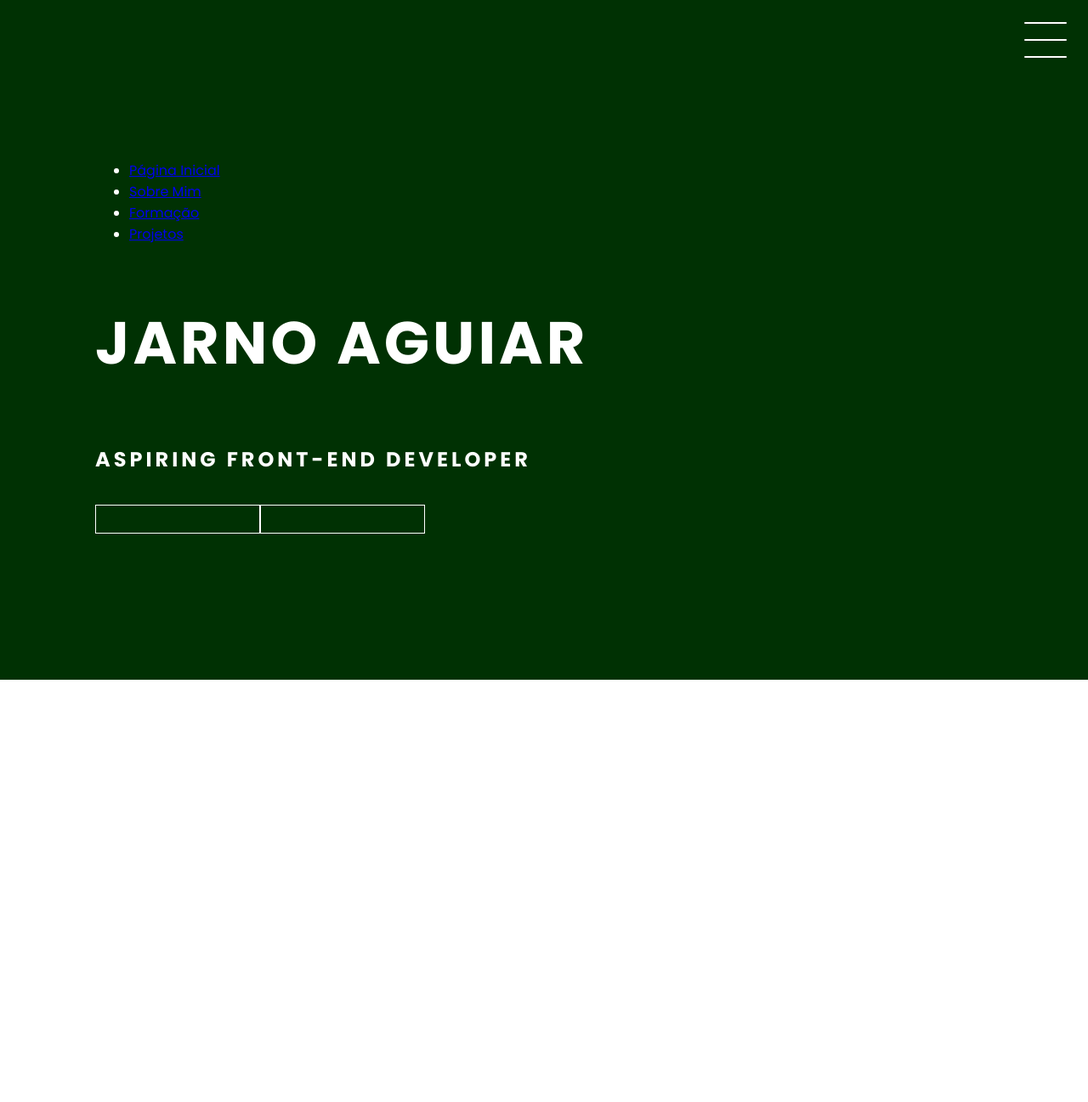
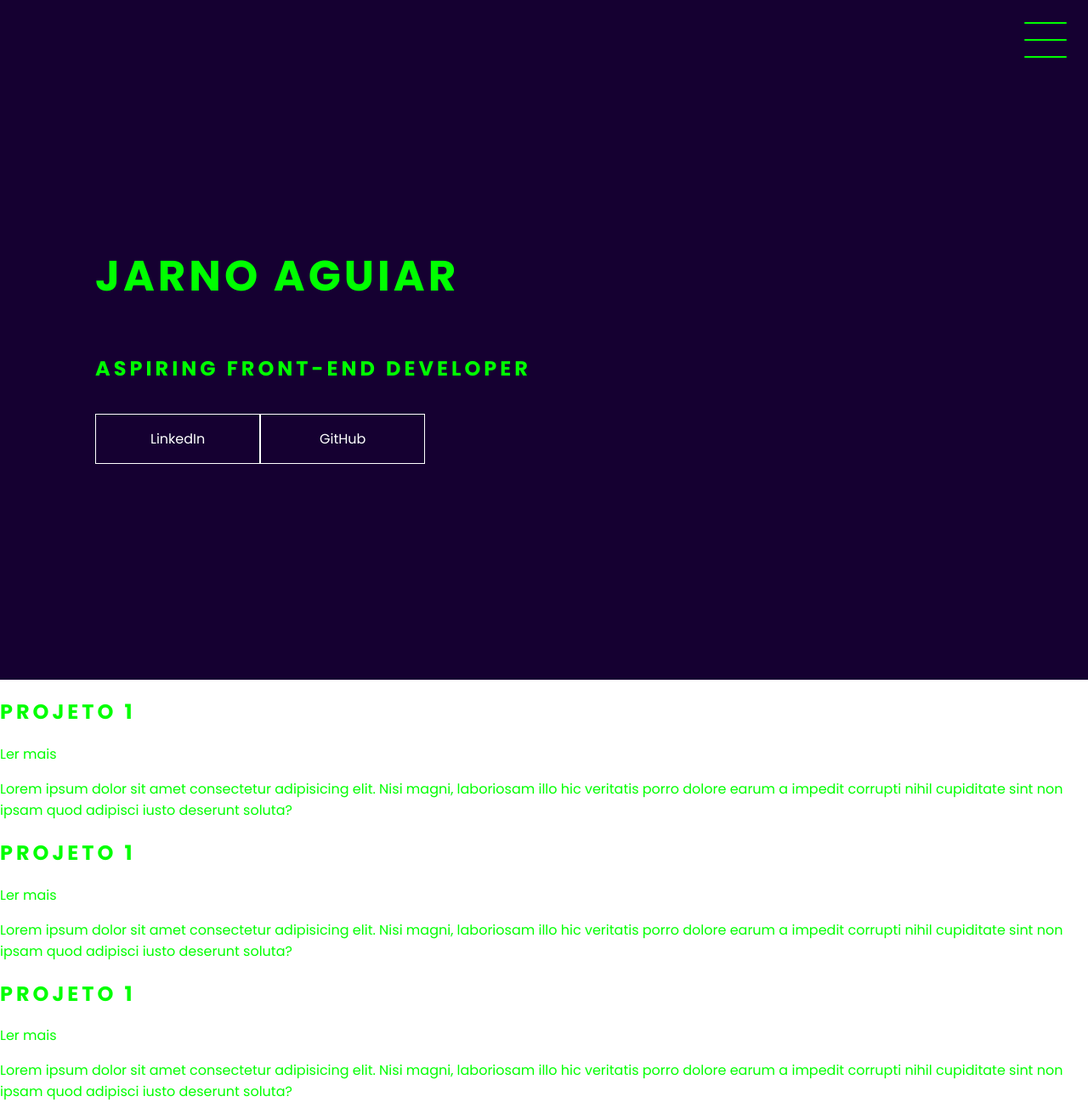
Before and after one commit to JarnoJLA/Porttfodace, a plain HTML site: page TESTE HTML/index.html in a window 1280 px wide. Shown: the whole page at 85% size. Before the commit the page ends 800 px from the top, so only its background shows below. Drawn offline with Linux system fonts and the light colour scheme.

Commit message:
Add files via upload

```diff
--- a/TESTE HTML/index.html
+++ b/TESTE HTML/index.html
@@ -12,7 +12,7 @@
 <body>
     <header class="header-container">
         <div class="header">
-             <div class="checkbox-container"></div>
+            <div class="checkbox-container">
                 <div class="checkbox-wrapper">
                     <input type="checkbox" id="toggle">
                     <label class="checkbox" for="toggle">
@@ -21,7 +21,7 @@
                         <div class="trace"></div>
                     </label>
                     <div class="menu"></div>
-                 <nav class="menu-item">
+                    <nav class="menu-items">
                         <ul>
                             <li>
                                 <a href="#">Página Inicial</a>
@@ -39,17 +39,56 @@
                     </nav>
                 </div>
             </div>
+        </div>
         <h1>Jarno Aguiar</h1>
         <h2>Aspiring front-end developer
         </h2>
+
         <div class="social-media">
-             <a href="#"></a>
-             <a href="#"></a>
+            <a href="#">LinkedIn</a>
+            <a href="#">GitHub</a>
         </div>
+
     </header>
     <main class="container">
+        <div class="card-container">
+            <div class="card">
+                <div class="card-wrapper">
+                    <h2>Projeto 1</h2>
+                    <p>Ler mais</p>
+                </div>
+            </div>
+            <div class="card-text">Lorem ipsum dolor sit amet consectetur adipisicing elit. Nisi magni, laboriosam illo
+                hic veritatis porro dolore earum a impedit corrupti nihil cupiditate sint non ipsam quod adipisci iusto
+                deserunt soluta?
+            </div>
+        </div>
+        <div class="card-container">
+            <div class="card">
+                <div class="card-wrapper">
+                    <h2>Projeto 1</h2>
+                    <p>Ler mais</p>
+                </div>
+            </div>
+            <div class="card-text">Lorem ipsum dolor sit amet consectetur adipisicing elit. Nisi magni, laboriosam illo
+                hic veritatis porro dolore earum a impedit corrupti nihil cupiditate sint non ipsam quod adipisci iusto
+                deserunt soluta?
+            </div>
+        </div>
+        <div class="card-container">
+            <div class="card">
+                <div class="card-wrapper">
+                    <h2>Projeto 1</h2>
+                    <p>Ler mais</p>
+                </div>
+            </div>
+            <div class="card-text">Lorem ipsum dolor sit amet consectetur adipisicing elit. Nisi magni, laboriosam illo
+                hic veritatis porro dolore earum a impedit corrupti nihil cupiditate sint non ipsam quod adipisci iusto
+                deserunt soluta?
+            </div>
+        </div>
     </main>
-     <footer class="footer">
+    <footer class=" footer">
     </footer>
 </body>
 
--- a/TESTE HTML/style.css
+++ b/TESTE HTML/style.css
@@ -4,7 +4,7 @@
   margin: 0;
   padding: 0;
   font-family: 'poppins', sans-serif;
-     color: rgb(255, 255, 255);
+  color: rgb(0, 255, 0);
 }
 
 /*HEADER*/
@@ -12,7 +12,7 @@
 .header-container {
   height: 100vh;
   width: 100vw;
-     background-color: rgb(0, 49, 3);
+  background-color: rgb(21, 0, 49);
   background-repeat: no-repeat;
   background-position: center;
   background-size: contain;
@@ -27,7 +27,7 @@
 }
 
 h1 {
-     font-size: 70px;
+  font-size: 50px;
   text-transform: uppercase;
   letter-spacing: 4px;
 
@@ -37,10 +37,12 @@
   text-transform: uppercase;
   letter-spacing: 4px;
 }
- .social-media{
+
+.social-media {
   margin-top: 1rem;
   display: flex;
 }
+
 .social-media a {
   text-decoration: none;
   color: rgb(255, 255, 255);
@@ -52,15 +54,19 @@
   justify-content: center;
   transition: .5s ease-in-out;
 }
+
 a:hover {
-   background-color: white;
+  background-color: rgb(8, 65, 8);
+  color: rgb(255, 255, 255);
 }
+
 /* MENU */
 .checkbox-container {
   display: flex;
   justify-content: center;
   align-items: center;
 }
+
 .checkbox {
   height: 100px;
   width: 100px;
@@ -73,26 +79,103 @@
   z-index: 9999;
   transition: 400ms ease-in-out 0s;
 }
+
 .checkbox .trace {
   width: 50px;
   height: 2px;
-   background-color: rgb(255, 255, 255);
+  background-color: rgb(0, 255, 0);
   position: absolute;
   border-radius: 4px;
-   transition: 0,5s ease-in-out;
+  transition: 0.5s ease-in-out;
 }
+
 .checkbox .trace:nth-child(1) {
   top: 26px;
   transform: rotate(0);
 }
+
 .checkbox .trace:nth-child(2) {
   top: 46px;
   transform: rotate(0);
 }
+
 .checkbox .trace:nth-child(3) {
   top: 66px;
   transform: rotate(0);
 }
+
 #toggle {
   display: none;
 }
+
+/* MENU */
+.menu {
+  position: absolute;
+  top: 28px;
+  right: 30px;
+  background-color: transparent;
+  height: 4px;
+  width: 10px;
+  border-radius: 50%;
+  box-shadow: 0px 0px 0px 0px rgb(255, 255, 255);
+  z-index: -1;
+  transition: 400ms ease-in-out 0s;
+}
+
+.menu-items {
+  position: fixed;
+  top: 0;
+  left: 0;
+  width: 100%;
+  height: 100vh;
+  display: flex;
+  justify-content: center;
+  align-items: center;
+  z-index: 2;
+  opacity: 0;
+  visibility: hidden;
+  transition: 400ms ease-in-out 0s;
+}
+
+.menu-items ul {
+  list-style-type: none;
+}
+
+.menu-items ul li a {
+  margin: 10px 0;
+  color: rgb(0, 255, 0);
+  text-decoration: none;
+  text-transform: uppercase;
+  letter-spacing: 4px;
+  font-size: 30px;
+}
+
+#toggle:checked+.checkbox .trace:nth-child(1) {
+  transform: rotate(45deg);
+  top: 47px;
+}
+
+#toggle:checked+.checkbox .trace:nth-child(2) {
+  transform: translate(-100px);
+  width: 30px;
+  visibility: hidden;
+  opacity: 0;
+}
+
+#toggle:checked+.checkbox .trace:nth-child(3) {
+  transform: rotate(-45deg);
+  top: 47px;
+}
+
+#toggle:checked+.checkbox {
+  background-color: rgb(255, 255, 255);
+}
+
+#toggle:checked~.menu {
+  box-shadow: 0px 0px 0px 100vmax rgb(255, 255, 255);
+  z-index: 1;
+}
+#toggle:checked ~ .menu-items {
+  visibility: visible;
+  opacity: 1;
+}
```
Lines whose indentation alone changed are shown as unchanged.
